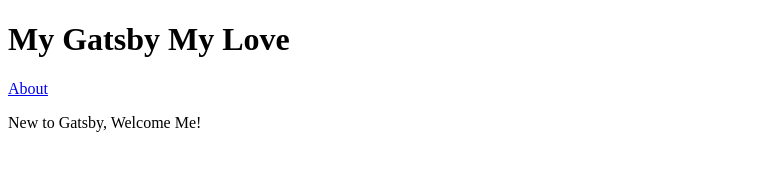
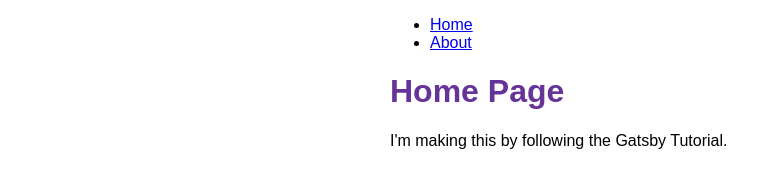
Before and after one commit to wwsict/zwelinux, a Gatsby site: page / in a window 1280 px wide. Shown: the whole page, without its empty margins (0-781 px from the left). Built offline with nearby package versions, Linux system fonts and the light colour scheme; Gatsby itself is replaced by a stand-in of ours.

Commit message:
26_12_2022_commit_4

```diff
--- /dev/null
+++ b/src/components/layout.js
@@ -0,0 +1,36 @@
+import * as React from 'react'
+import { Link } from 'gatsby'
+import {
+  container,
+  heading,
+  navLinks,
+  navLinkItem,
+  navLinkText
+} from './layout.module.css'
+
+const Layout = ({ pageTitle, children }) => {
+  return (
+    <div className={container}>
+      <nav>
+        <ul className={navLinks}>
+          <li className={navLinkItem}>
+            <Link to="/" className={navLinkText}>
+              Home
+            </Link>
+          </li>
+          <li className={navLinkItem}>
+            <Link to="/about" className={navLinkText}>
+              About
+            </Link>
+          </li>
+        </ul>
+      </nav>
+      <main>
+        <h1 className={heading}>{pageTitle}</h1>
+        {children}
+      </main>
+    </div>
+  )
+}
+
+export default Layout
--- /dev/null
+++ b/src/components/layout.module.css
@@ -0,0 +1,23 @@
+.container {
+    margin: auto;
+    max-width: 500px;
+    font-family: sans-serif;
+}
+
+.heading {
+    color: rebeccapurple;
+}
+
+.nav-links {
+    display: flex;
+    list-style: none;
+    padding-left: 0;
+}
+
+.nav-link-item {
+    padding-right: 2rem;
+}
+
+.nav-link-text {
+    color: black;
+}
--- a/src/pages/index.js
+++ b/src/pages/index.js
@@ -1,14 +1,11 @@
 import * as React from 'react'
-import { Link } from 'gatsby'
-
+import Layout from '../components/layout'
 
 const IndexPage = () => {
-  return(
-    <main>
-      <h1>My Gatsby My Love</h1>
-      <Link to="/about">About</Link>
-      <p>New to Gatsby, Welcome Me!</p>
-    </main>
+  return (
+    <Layout pageTitle="Home Page">
+      <p>I'm making this by following the Gatsby Tutorial.</p>
+    </Layout>
   )
 }
 
```
Also changed, not shown: src/pages/about.js (+3 -6 lines).
